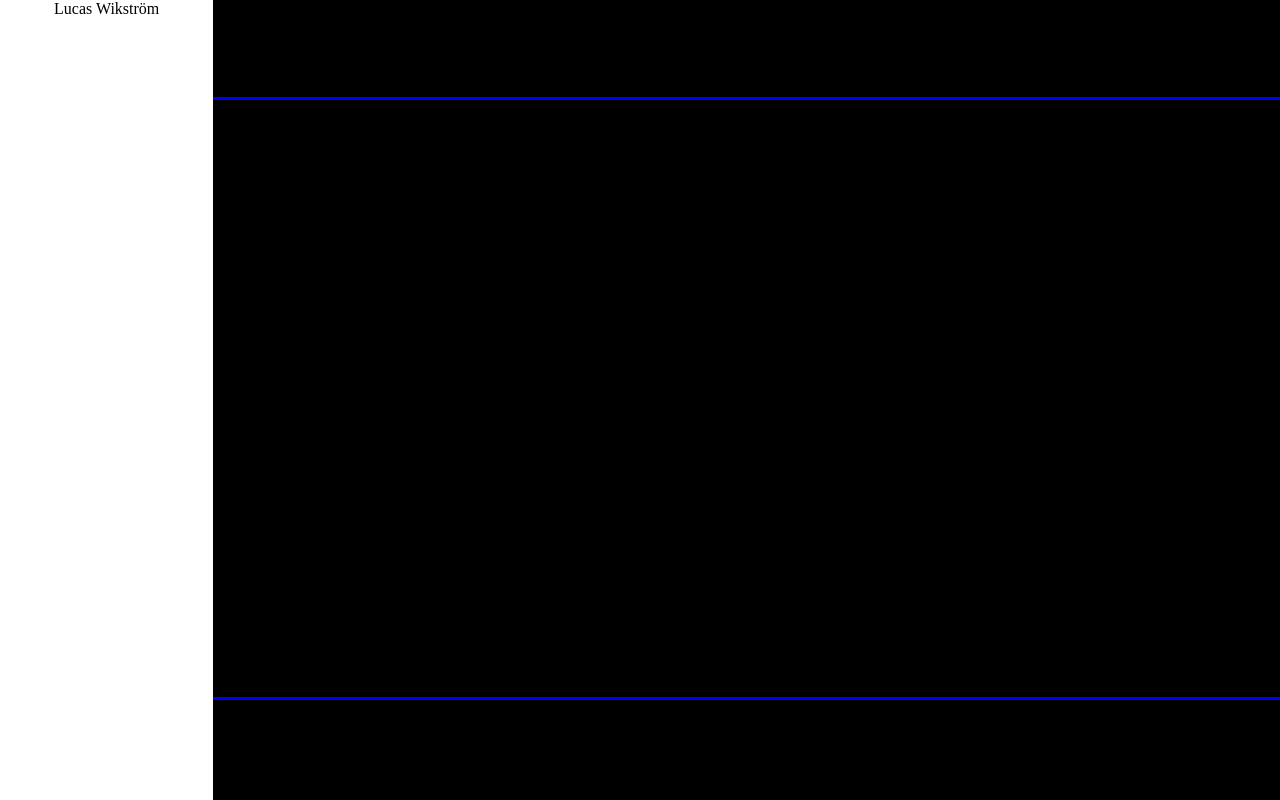
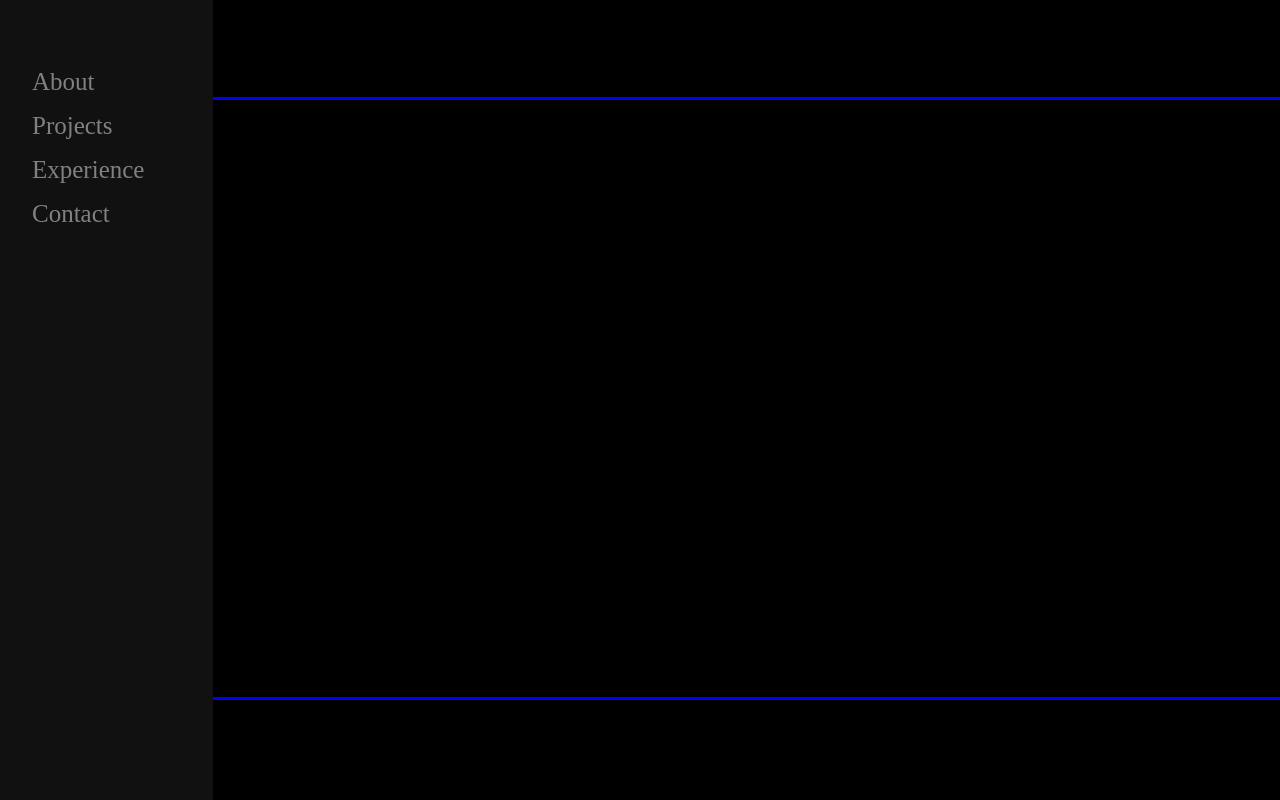
Before and after one commit to babtor/babtor.github.io, a plain HTML site: page index.html in a window 1280 px wide. Drawn offline with Linux system fonts and the light colour scheme.

Commit message:
added sidebar

```diff
--- a/index.html
+++ b/index.html
@@ -14,7 +14,10 @@
       </header>
       <main></main>
       <div class="sidebar">
-        <div class="top-text">Lucas Wikström</div>
+        <a href="#">About</a>
+        <a href="#">Projects</a>
+        <a href="#">Experience</a>
+        <a href="#">Contact</a>
       </div>
       <footer></footer>
     </div>
--- a/style.css
+++ b/style.css
@@ -34,10 +34,24 @@ footer {
 
 .sidebar {
   grid-area: sidebar;
-  display: flex;
-  justify-content: center;
+  z-index: 1;
+  top: 0;
+  left: 0;
+  background-color: #111;
+  overflow-x: hidden;
+  padding-top: 60px;
+  transition: 0.5s;
 }
 
-.top-text {
-  align-items: flex-start;
+.sidebar a {
+  padding: 8px 8px 8px 32px;
+  text-decoration: none;
+  font-size: 25px;
+  color: #818181;
+  display: block;
+  transition: 0.3s;
 }
+
+.sidebar a:hover {
+  color: #f1f1f1;
+}
```
